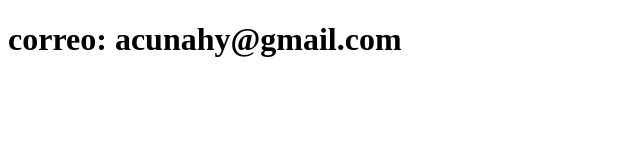
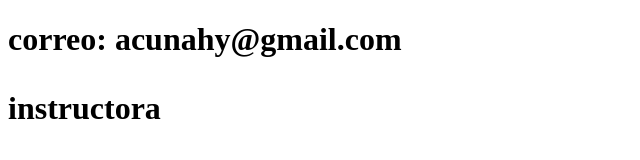
Before and after one commit to Heylim29/sistemaderegistro, a plain HTML site: page contacto.html in a window 1280 px wide. Shown: the whole page, without its empty margins (0-640 px from the left). Drawn offline with Linux system fonts and the light colour scheme.

Commit message:
Actualiza contacto.html

```diff
--- a/contacto.html
+++ b/contacto.html
@@ -6,6 +6,7 @@
     <title>contacto</title>
 </head>
 <body>
+
   <h1>correo: acunahy@gmail.com<h1/>
-</body>
+<p>instructora<p>
 </html>
```
